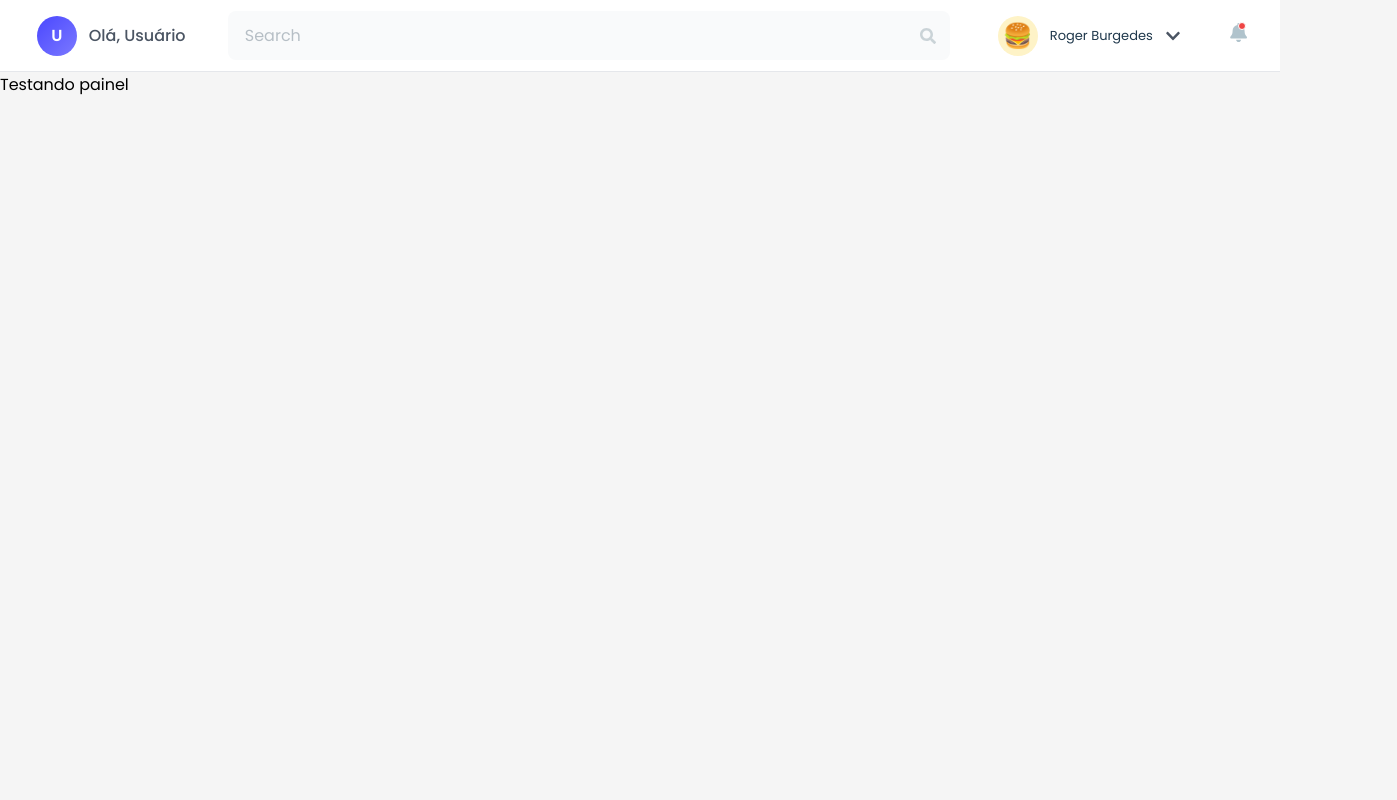
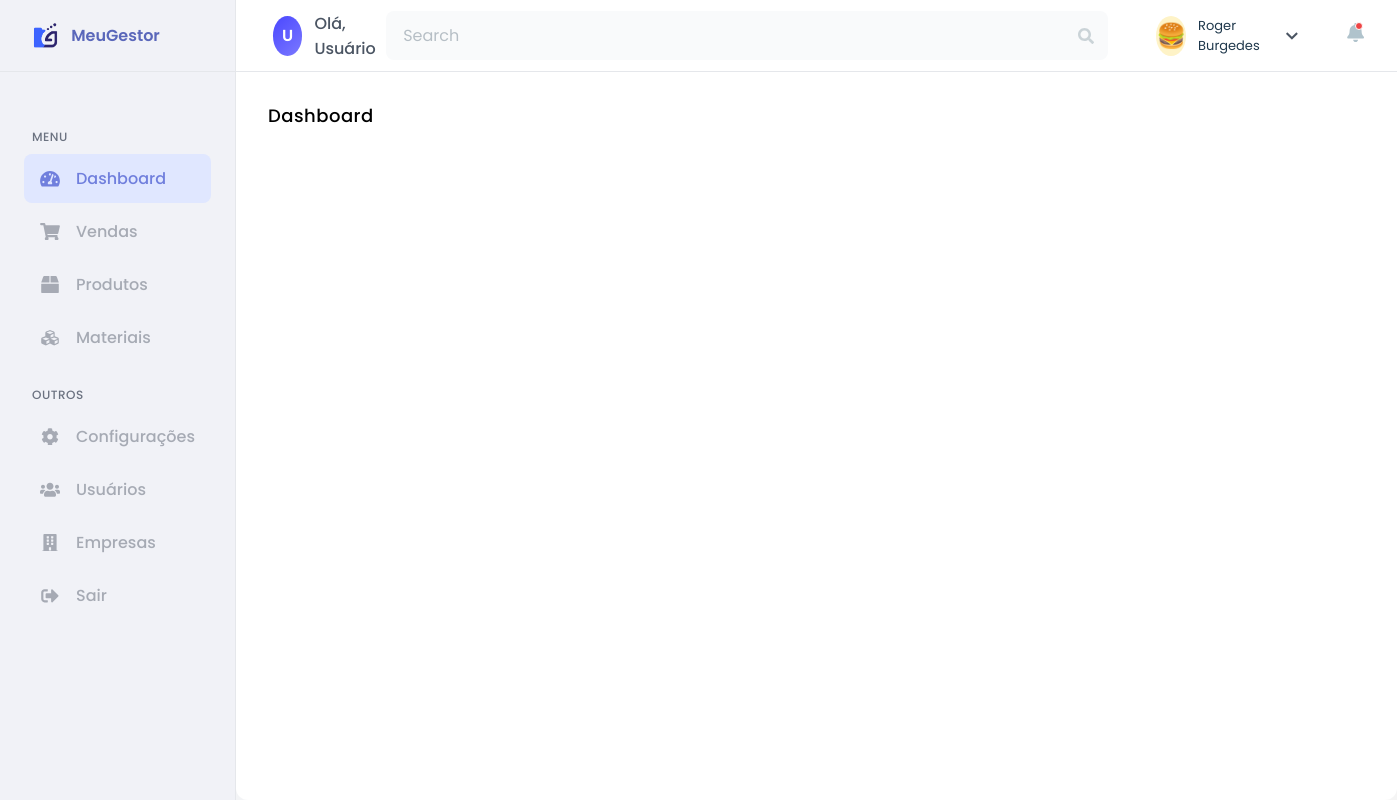
Before and after one commit to o-zitu/login, a React (Vite) app: page /dashboard in a window 1280 px wide. Shown: the whole page, 1397 px wide, since content can reach past the window. Built offline with nearby package versions, Linux system fonts and the light colour scheme.

Commit message:
Finalização da Dashboard

```diff
--- a/src/pages/Painel/Painel.jsx
+++ b/src/pages/Painel/Painel.jsx
@@ -1,12 +1,21 @@
+// Painel.jsx ATUALIZADO
+
 import "./Painel.style.scss";
 import Header from "../../components/headerComponent/HeaderComponent";
+import Sidebar from "../../components/Sidebar/Sidebar.jsx"; // <-- IMPORTA A NOVA SIDEBAR
 
 function Painel() {
   return (
-    <>
-      <Header />
-      <p>Testando painel</p>
-    </>
+    <div className="painel-layout">
+      <Sidebar />
+      <div className="main-content">
+        <Header />
+        <main className="content-area">
+          <h1>Dashboard</h1>
+        </main>
+      </div>
+    </div>
   );
 }
+
 export default Painel;
--- a/src/pages/Painel/Painel.style.scss
+++ b/src/pages/Painel/Painel.style.scss
@@ -0,0 +1,32 @@
+// Painel.style.scss
+
+.painel-layout {
+  display: flex;
+  min-height: 100vh;
+  background-color: #F3F4F6; // <-- ESTE É O FUNDO CINZA QUE DEVE APARECER NAS BORDAS
+}
+
+.main-content {
+  flex: 1;
+  display: flex;
+  flex-direction: column;
+}
+
+// Em Painel.style.scss
+
+.content-area {
+  padding: 2rem;
+  background-color: #FFFFFF;
+   border-radius: 0 0 12px 12px;
+  flex: 1;
+  margin: 0;
+}
+
+h1 {
+  font-family: 'Poppins', sans-serif;
+font-weight: 500;
+font-size: 18px;
+line-height: 23px;
+letter-spacing: 0.5px;
+
+}
```
